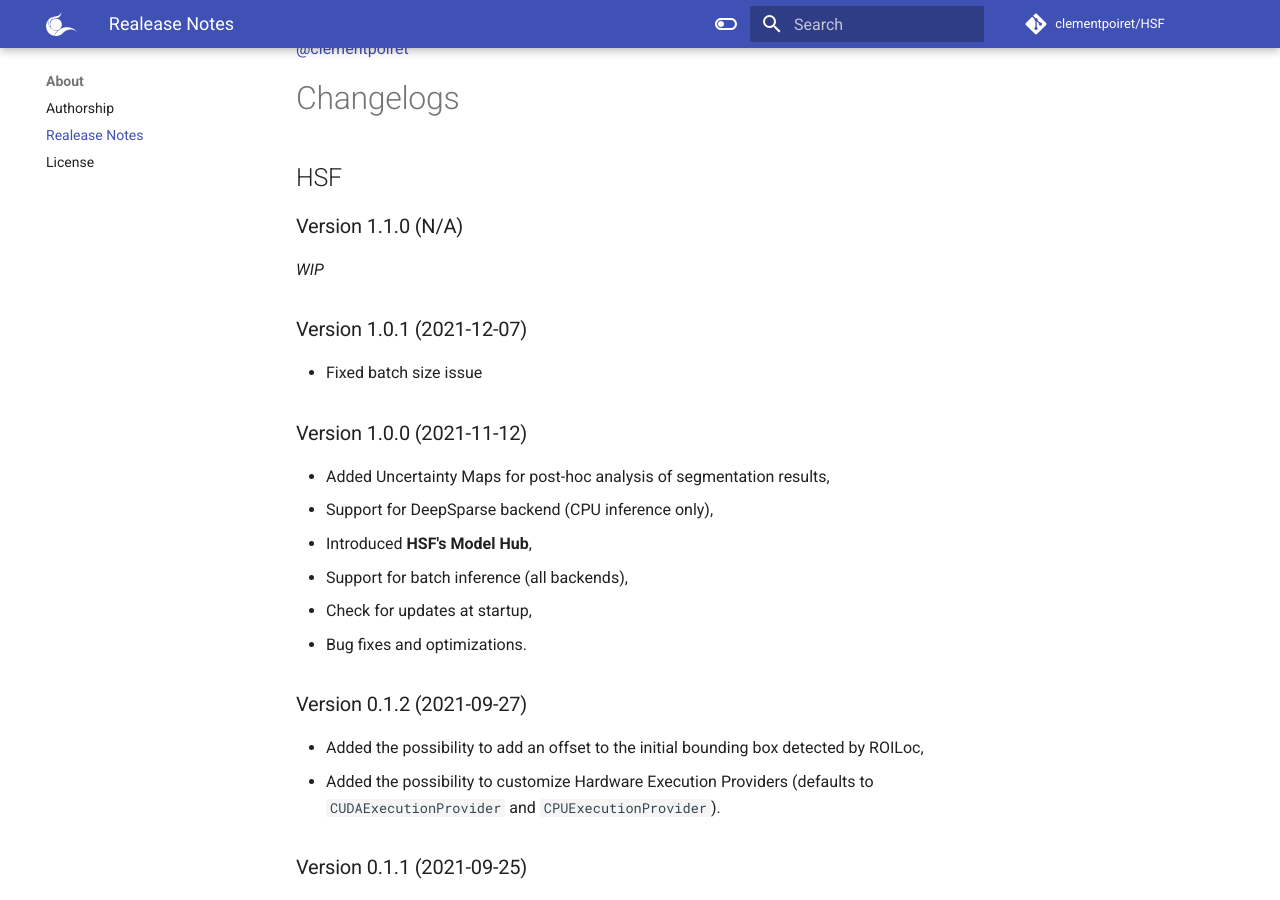
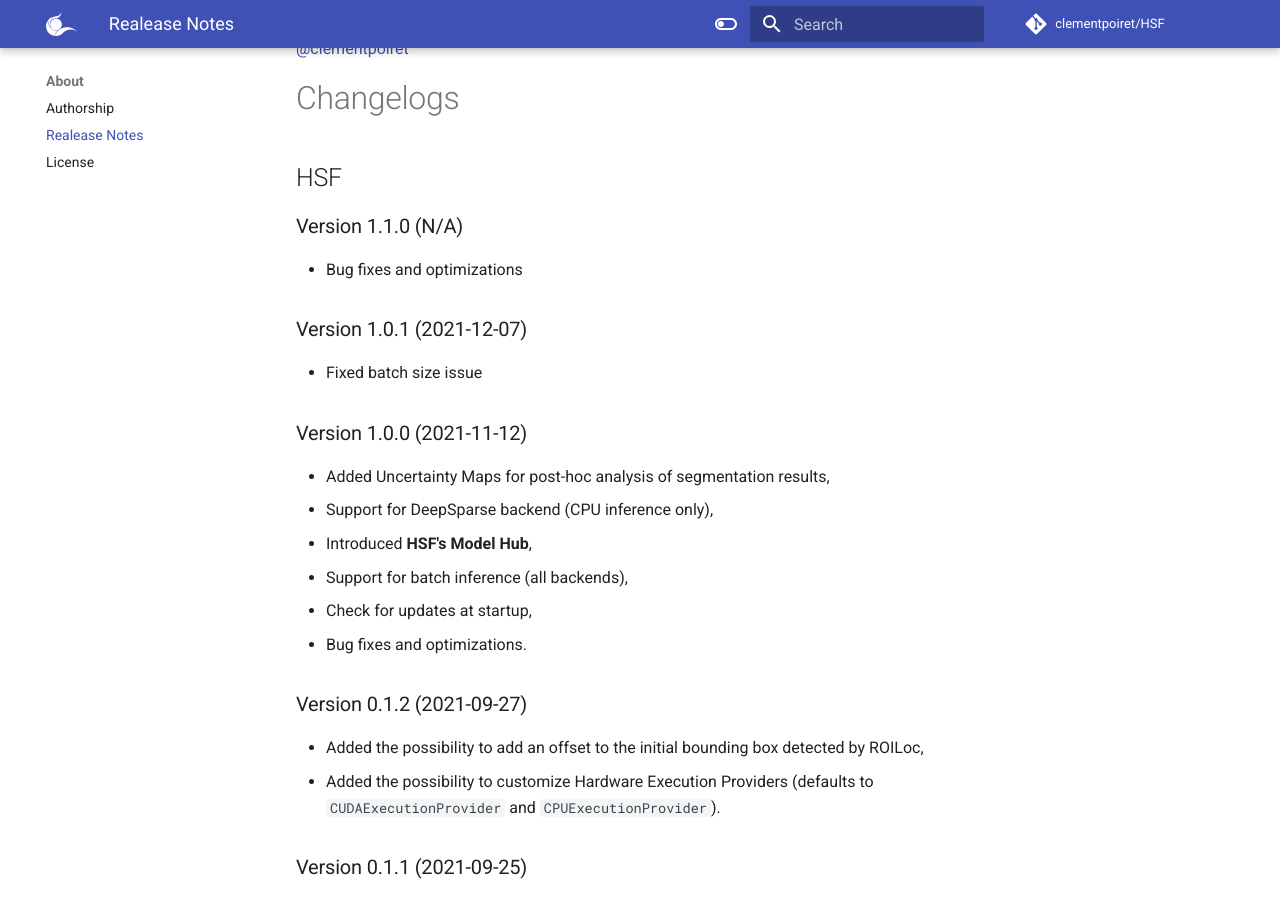
Before and after one commit to clementpoiret/HSF, an MkDocs documentation site: the page built from docs/about/release-notes.md, in a window 1280 px wide and 900 px high, scrolled down 412 px. Built offline with MkDocs 1.6.1 and Material for MkDocs 9.7.7, drawn with Linux system fonts in a browser that asks for light colours; comment, search, counter and statistics services are not loaded; the version menu is left out.

```diff
--- a/docs/about/release-notes.md
+++ b/docs/about/release-notes.md
@@ -18,7 +18,7 @@ Current maintainers:
 
 ### Version 1.1.0 (N/A)
 
-*WIP*
+* Bug fixes and optimizations
 
 ### Version 1.0.1 (2021-12-07)
 
```
Also changed, not shown: LAST_CHANGELOG.md (+1 -0 lines), README.rst.
